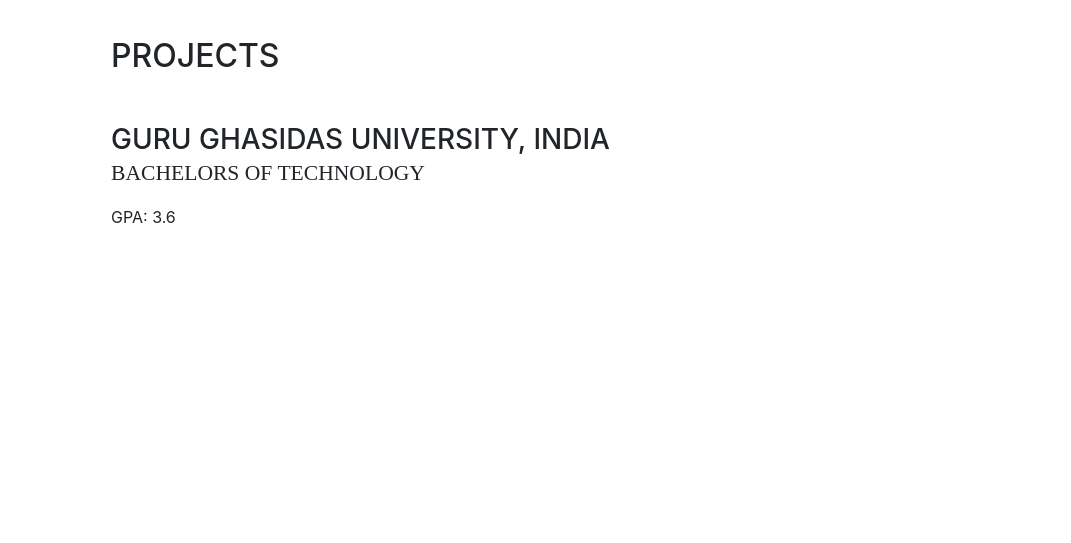
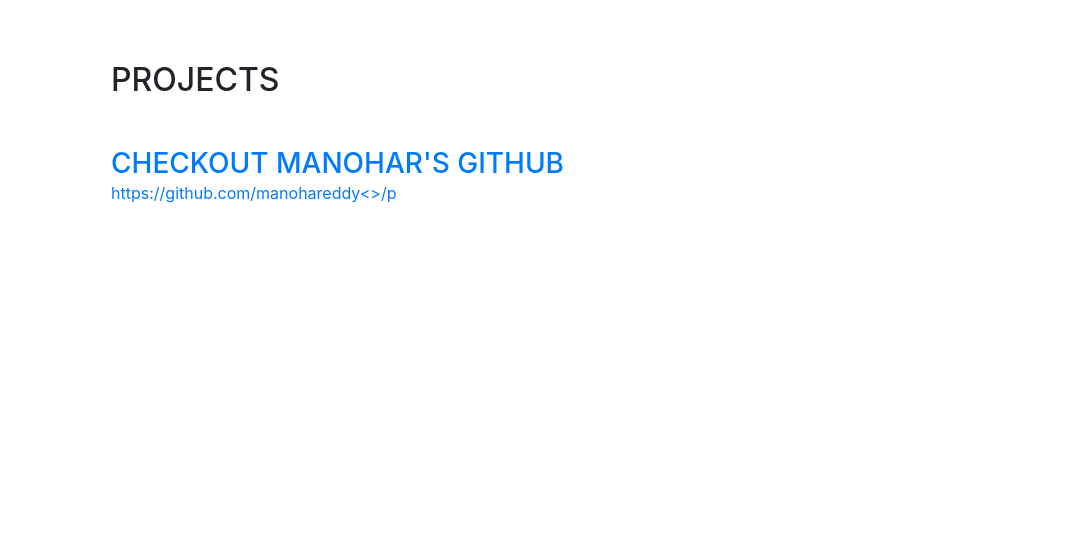
Before and after one commit to manohareddy/manohareddy.github.io, a website with bundled scripts: page index.html in a window 1280 px wide. Shown: the part 4140-4683 px from the top of the page, without its empty margins (209-1280 px from the left). Built offline with nearby package versions, Linux system fonts and the light colour scheme; a web font is replaced by a local one.

Commit message:
github link

```diff
--- a/index.html
+++ b/index.html
@@ -277,9 +277,14 @@
           <h2 class="mb-5">Projects</h2>
           <div class="resume-item d-flex flex-column flex-md-row mb-5">
             <div class="resume-content mr-auto">
-              <h3 class="mb-0">Guru Ghasidas University, India</h3>
-              <div class="subheading mb-3">Bachelors of Technology</div>
+            <a href="https://github.com/manohareddy">
+              <h3 class="mb-0">Checkout Manohar's github</h3>
+              <p>https://github.com/manohareddy<>/p
+              </a?
+              <!--
+<div class="subheading mb-3">Bachelors of Technology</div>
               <p>GPA: 3.6</p>
+ -->
             </div>
           </div>
 
```
